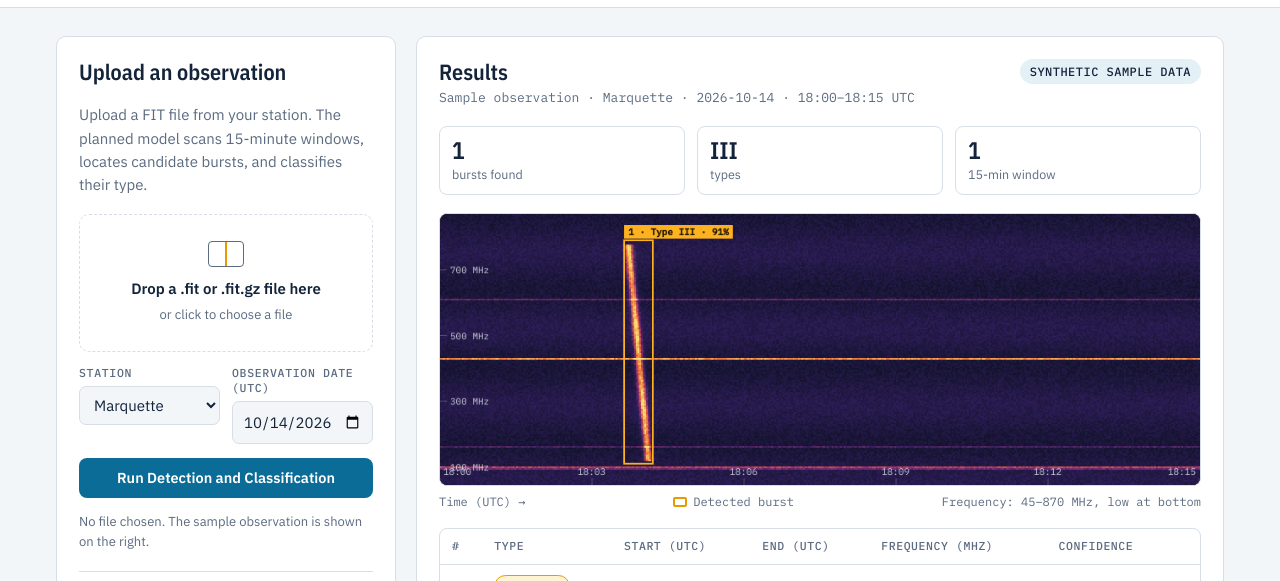
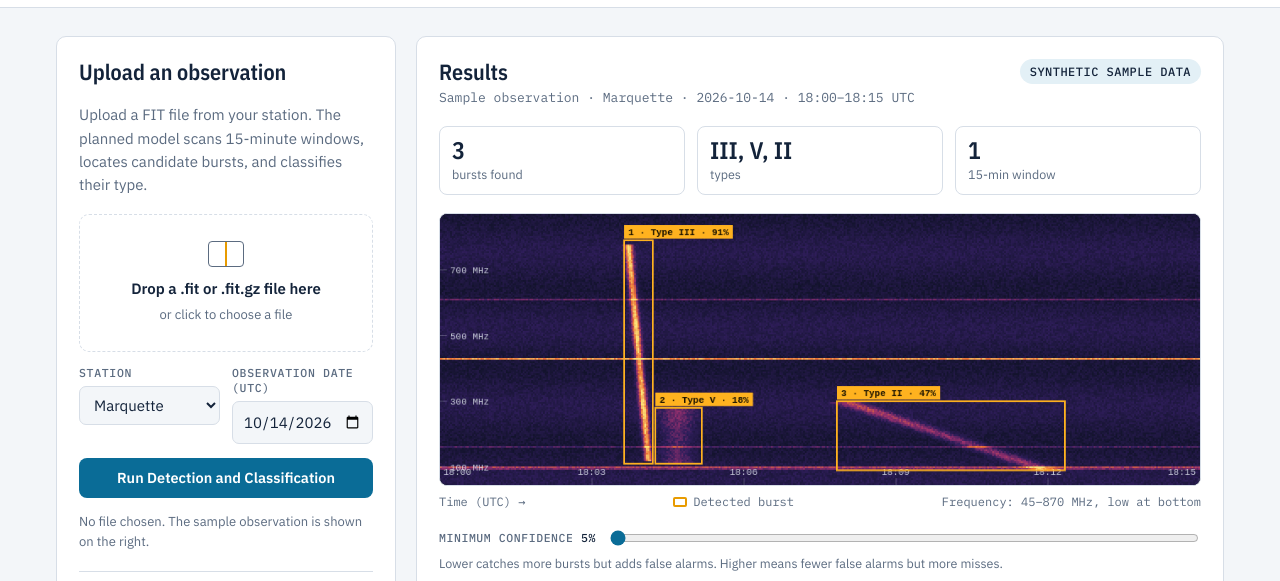
Before and after one commit to majjuuu/sunrise_burst_site, a plain HTML site: page index.html in a window 1280 px wide. Shown: the part 139-720 px from the top of the page. Drawn offline with nearby package versions, Linux system fonts and the light colour scheme.

Commit message:
Add per-type reliability notes and a confidence slider
Each result row now says how far to trust its burst type, using the 3-class
model's validation numbers (model repo RESULTS.md section 7): Type II timing is
only good to about a minute, Type V is often missed or labelled III, Type III
is the most reliable.

A minimum-confidence slider filters the returned boxes in the browser, with no
backend call. It defaults to 5%, the threshold those numbers were measured at,
and warns when moved above it. The CSV export follows the filter.

Adds two synthetic low-confidence sample bursts (Type II, Type V) so both
features have something to show before the model is connected.

Co-Authored-By: Claude Opus 5.5 <noreply@anthropic.com>

```diff
--- a/app.js
+++ b/app.js
@@ -17,6 +17,21 @@ const CONFIG = {
   FREQ_MIN_MHZ: 45,               // frequency range shown on the plot
   FREQ_MAX_MHZ: 870,
   SAMPLE_START_UTC: "18:00:00",   // start time of the sample window
+  MIN_CONF: 0.05,                 // lowest confidence the backend returns (the model repo's eval setting)
+};
+
+/* ------------------------------------------------------------------
+ * How far to trust each burst type. Source: model repo RESULTS.md §7,
+ * 3-class detector (yolo_multi_assa), e-Callisto validation set, 3-seed mean,
+ * measured at confidence 0.05 with maxconf. NOT measured on own-station data.
+ *   Type II:  found 62% of the time, but median timing error 69 s
+ *   Type III: found 86%, median timing error 6.0 s
+ *   Type V:   found 50%; most typing mistakes are V labelled as III
+ * ------------------------------------------------------------------ */
+const TYPE_NOTES = {
+  II: "±~1 min timing",
+  III: "Most reliable (~6 s timing)",
+  V: "Low recall, may be III",
 };
 
 /* ------------------------------------------------------------------
@@ -26,6 +41,8 @@ const CONFIG = {
  * ------------------------------------------------------------------ */
 const SAMPLE_DETECTIONS = [
   { type: "III", startSec: 218, endSec: 252, freqLow: 110, freqHigh: 790, confidence: 0.91 },
+  { type: "V", startSec: 255, endSec: 310, freqLow: 110, freqHigh: 280, confidence: 0.18 },
+  { type: "II", startSec: 470, endSec: 740, freqLow: 90, freqHigh: 300, confidence: 0.47 },
 ];
 
 /* ------------------------------------------------------------------
@@ -112,6 +129,17 @@ function burstIntensity(sec, mhz) {
     const arrival = b.t0 + ((b.fHi - mhz) / (b.fHi - b.fLo)) * b.dur;
     const d = sec - arrival;
     v += b.amp * Math.exp(-(d * d) / (2 * 3.5 * 3.5));
+  }
+  // Type V: diffuse, low-frequency glow right after the Type III, little drift
+  if (mhz >= 110 && mhz <= 280) {
+    const d = sec - 280;
+    v += 0.28 * Math.exp(-(d * d) / (2 * 14 * 14));
+  }
+  // Type II: slow drift over several minutes in a narrow lane
+  if (mhz >= 90 && mhz <= 300) {
+    const arrival = 480 + ((300 - mhz) / (300 - 90)) * 240;
+    const d = sec - arrival;
+    v += 0.4 * Math.exp(-(d * d) / (2 * 12 * 12));
   }
   return v;
 }
@@ -221,10 +249,24 @@ async function runDetection(file, station, date) {
  * Results table, summary, and CSV
  * ------------------------------------------------------------------ */
 let currentRows = [];
+let lastResult = null;   // kept so the slider can re-filter without calling the backend again
+
+const confSlider = document.getElementById("conf-slider");
+const confValue = document.getElementById("conf-value");
+const confHint = document.getElementById("conf-hint");
 
 function renderResults(result) {
-  const dets = result.detections;
+  lastResult = result;
+  const minConf = Number(confSlider.value);
+  const dets = result.detections.filter((d) => d.confidence >= minConf);
   drawDetections(dets);
+
+  confValue.textContent = `${Math.round(minConf * 100)}%`;
+  const hidden = result.detections.length - dets.length;
+  confHint.textContent = (hidden ? `${hidden} lower-confidence ${hidden === 1 ? "box" : "boxes"} hidden. ` : "") +
+    (minConf > CONFIG.MIN_CONF
+      ? "The model's validation numbers were measured at 5%, so they don't apply at this setting."
+      : "Lower catches more bursts but adds false alarms. Higher means fewer false alarms but more misses.");
 
   const tbody = document.getElementById("detections-body");
   tbody.innerHTML = "";
@@ -244,7 +286,7 @@ function renderResults(result) {
     const tr = document.createElement("tr");
     tr.innerHTML = `
       <td>${r.n}</td>
-      <td><span class="type-pill">Type ${r.type}</span></td>
+      <td><span class="type-pill">Type ${r.type}</span><span class="type-note">${TYPE_NOTES[r.type] ?? ""}</span></td>
       <td class="mono">${r.start}</td>
       <td class="mono">${r.end}</td>
       <td class="mono">${r.freq}</td>
@@ -365,6 +407,8 @@ document.getElementById("download-csv").addEventListener("click", () => {
   actionNote.textContent = "Downloaded sunrise_detections.csv.";
 });
 
+confSlider.addEventListener("input", () => { if (lastResult) renderResults(lastResult); });
+
 /* First load: draw the sample and show its results so the page is never empty. */
 drawSpectrogram();
 renderResults({ startUtc: CONFIG.SAMPLE_START_UTC, detections: SAMPLE_DETECTIONS, demo: true });
--- a/index.html
+++ b/index.html
@@ -109,6 +109,12 @@
         </figcaption>
       </figure>
 
+      <div class="conf-filter">
+        <label for="conf-slider">Minimum confidence <output id="conf-value" for="conf-slider">5%</output></label>
+        <input type="range" id="conf-slider" min="0.05" max="0.95" step="0.05" value="0.05">
+        <p class="conf-hint" id="conf-hint" role="status"></p>
+      </div>
+
       <div class="table-wrap">
         <table class="detections">
           <thead>
--- a/style.css
+++ b/style.css
@@ -248,6 +248,13 @@ body {
 .conf-bar { width: 56px; height: 6px; border-radius: 3px; background: var(--line); overflow: hidden; }
 .conf-bar span { display: block; height: 100%; background: var(--accent); }
 .empty-row td { color: var(--muted); text-align: center; white-space: normal; }
+.type-note { display: block; margin-top: 3px; color: var(--muted); font-size: 12px; }
+
+.conf-filter { display: flex; flex-wrap: wrap; align-items: center; gap: 6px 12px; }
+.conf-filter label { font: 500 11.5px/1.3 var(--font-mono); text-transform: uppercase; letter-spacing: 0.05em; color: var(--muted); }
+.conf-filter output { color: var(--ink); font-variant-numeric: tabular-nums; }
+.conf-filter input[type="range"] { flex: 1 1 180px; accent-color: var(--accent); }
+.conf-hint { flex-basis: 100%; margin: 0; color: var(--muted); font-size: 12.5px; }
 
 .results-actions { display: flex; align-items: center; gap: 10px; flex-wrap: wrap; }
 .action-note { font-size: 13px; color: var(--muted); }
```
